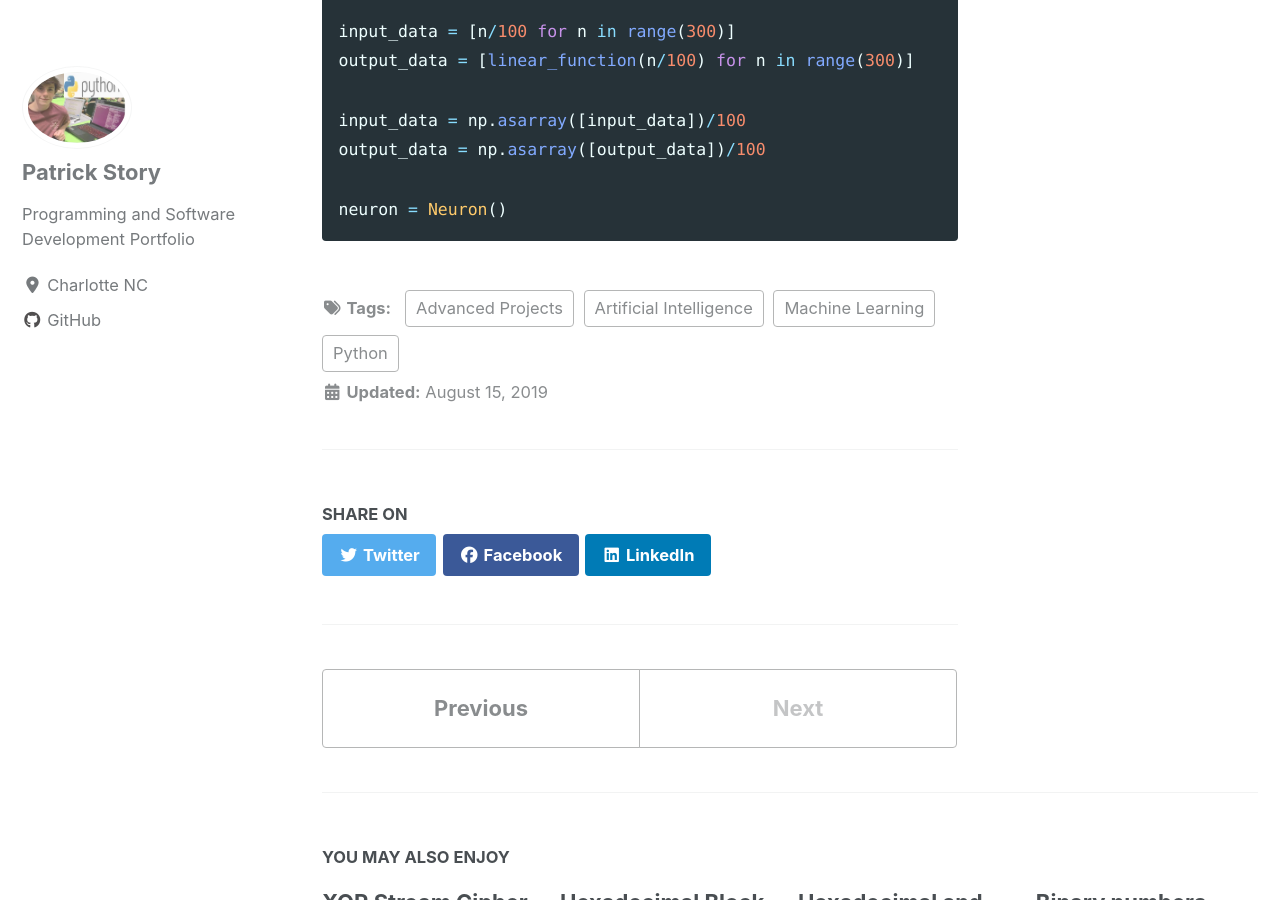
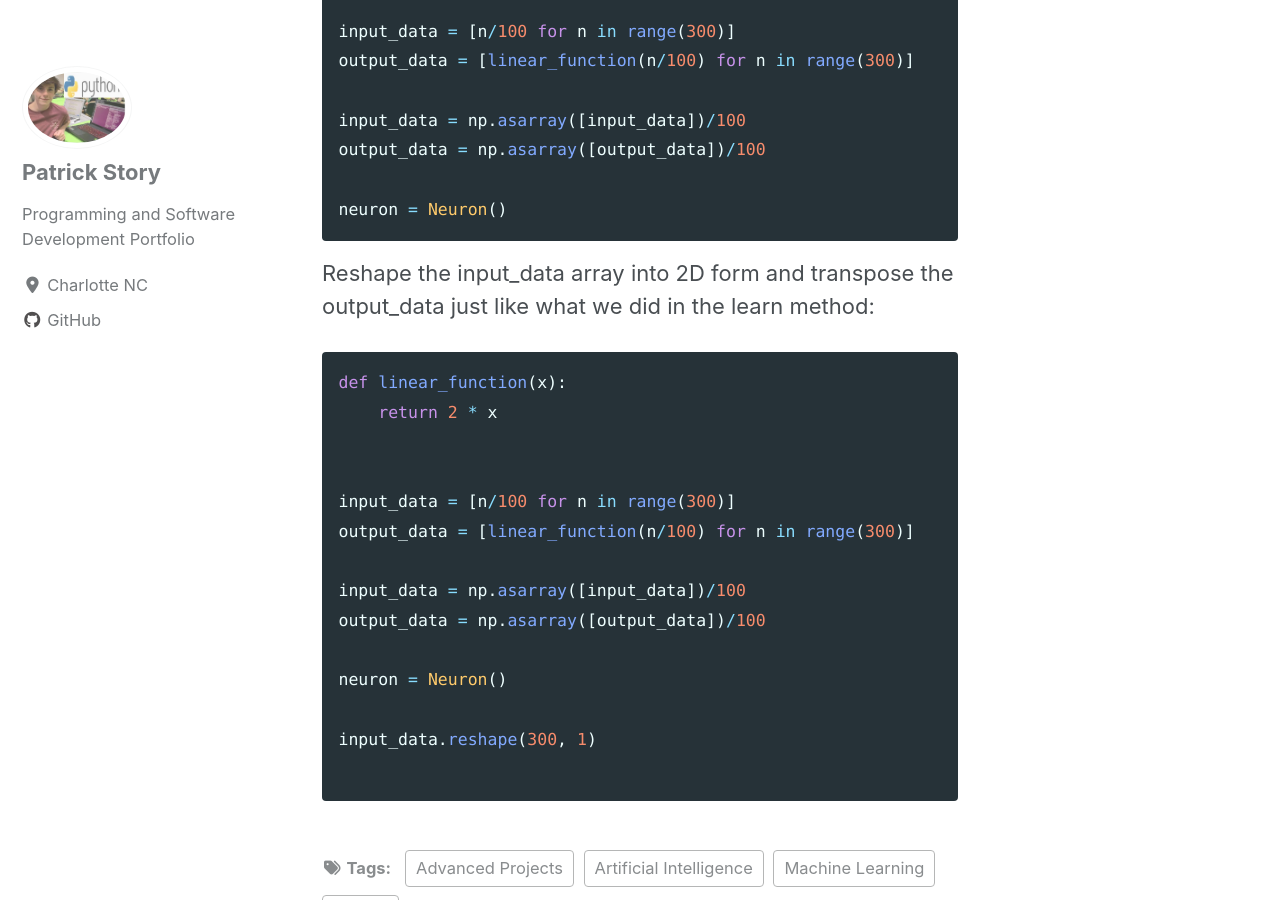
Before and after one commit to Patchyst/Patchyst.github.io, a Jekyll site: the page built from _posts/2019-08-15-My_First_Machine_Learning_Model.md, in a window 1280 px wide and 900 px high, scrolled down 12136 px. Built offline with Jekyll 4.4.1, drawn with Linux system fonts in a browser that asks for light colours; cached includes are drawn as plain includes; nearby versions of some CDN libraries.

Commit message:
updating build a neuron

````diff
--- a/_posts/2019-08-15-My_First_Machine_Learning_Model.md
+++ b/_posts/2019-08-15-My_First_Machine_Learning_Model.md
@@ -227,3 +227,20 @@ output_data = np.asarray([output_data])/100
 
 neuron = Neuron()
 ```
+Reshape the input_data array into 2D form and transpose the output_data just like what we did in the learn method:
+```python
+def linear_function(x):
+    return 2 * x
+
+
+input_data = [n/100 for n in range(300)]
+output_data = [linear_function(n/100) for n in range(300)]
+
+input_data = np.asarray([input_data])/100
+output_data = np.asarray([output_data])/100
+
+neuron = Neuron()
+
+input_data.reshape(300, 1)
+
+```
````
